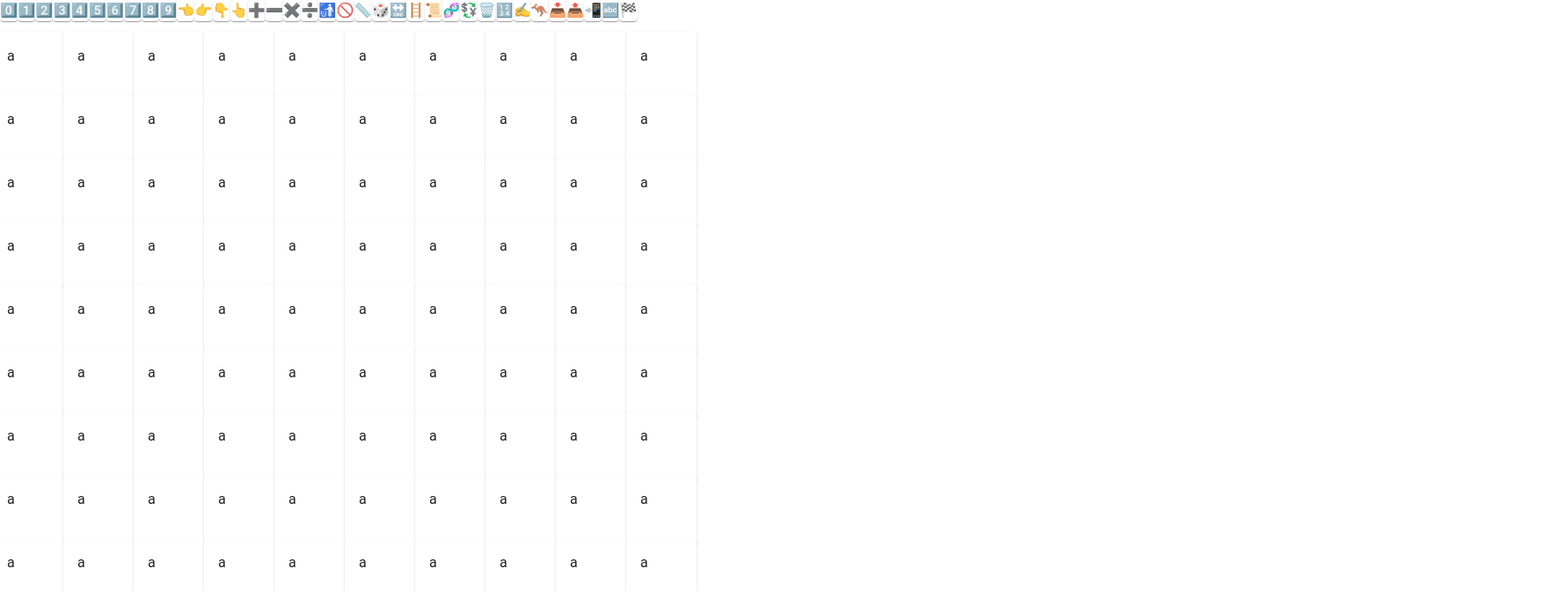
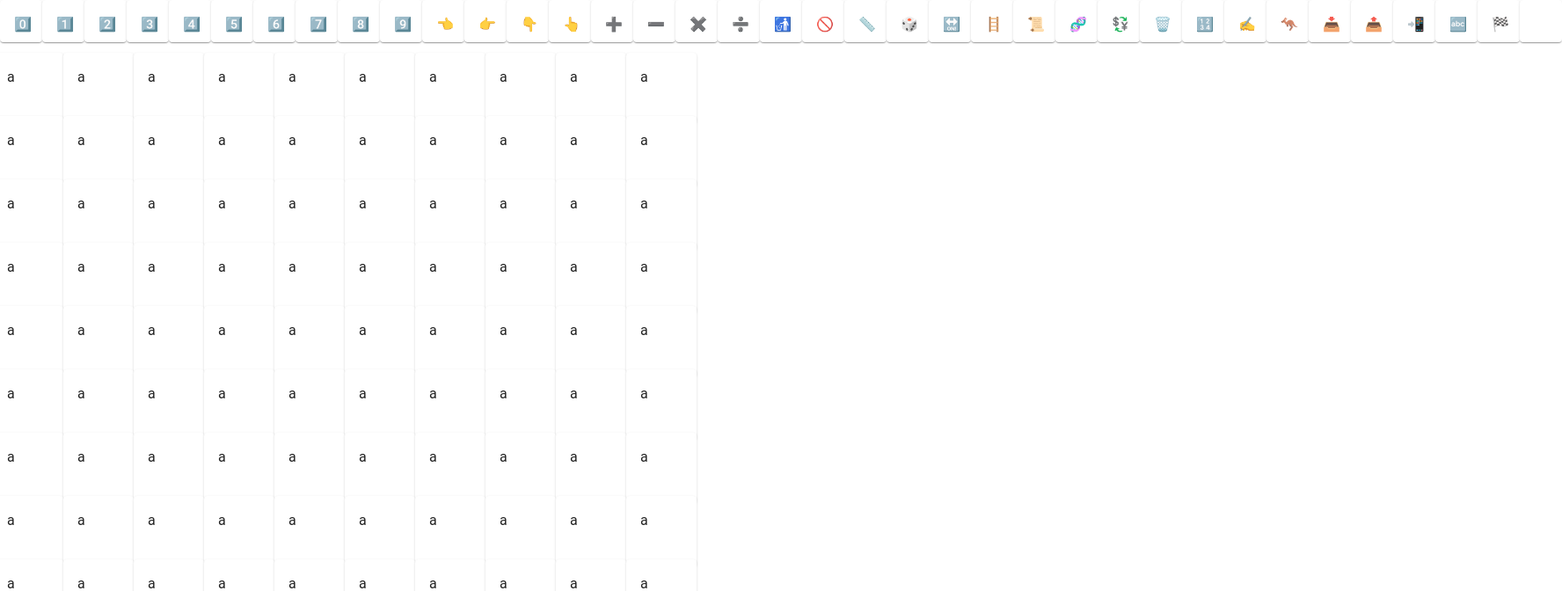
Before and after one commit to olemorud/react-befunge, a React (Create React App) app: page / in a window 1280 px wide. Shown: the top 672 px of the page at 88% size, 1776 px wide, since content can reach past the window. Built offline with nearby package versions, Linux system fonts and the light colour scheme.

Commit message:
make instruction menu cards unselectable

```diff
--- a/src/InstructionMenu.tsx
+++ b/src/InstructionMenu.tsx
@@ -1,4 +1,4 @@
-import { Card, styled, Typography } from "@mui/material"
+import { Card, CardContent, styled, Typography } from "@mui/material"
 import React from "react"
 import instructions from "./Instructions"
 import Tooltip, { TooltipProps, tooltipClasses } from "@mui/material/Tooltip"
@@ -32,10 +32,10 @@ export default function InstructionMenu() {
                     <Typography>{instruction.description}</Typography>
                   </>
                 }>
-                <Card>
-                  <Typography display="inline" noWrap>
-                    {instruction.symbol}
-                  </Typography>
+                <Card key={key++} sx={{ height: "3rem", width: "3rem" }}>
+                  <CardContent>
+                    <Typography sx={{ userSelect: "none" }}>{instruction.symbol}</Typography>
+                  </CardContent>
                 </Card>
               </HtmlTooltip>
             </div>
```
